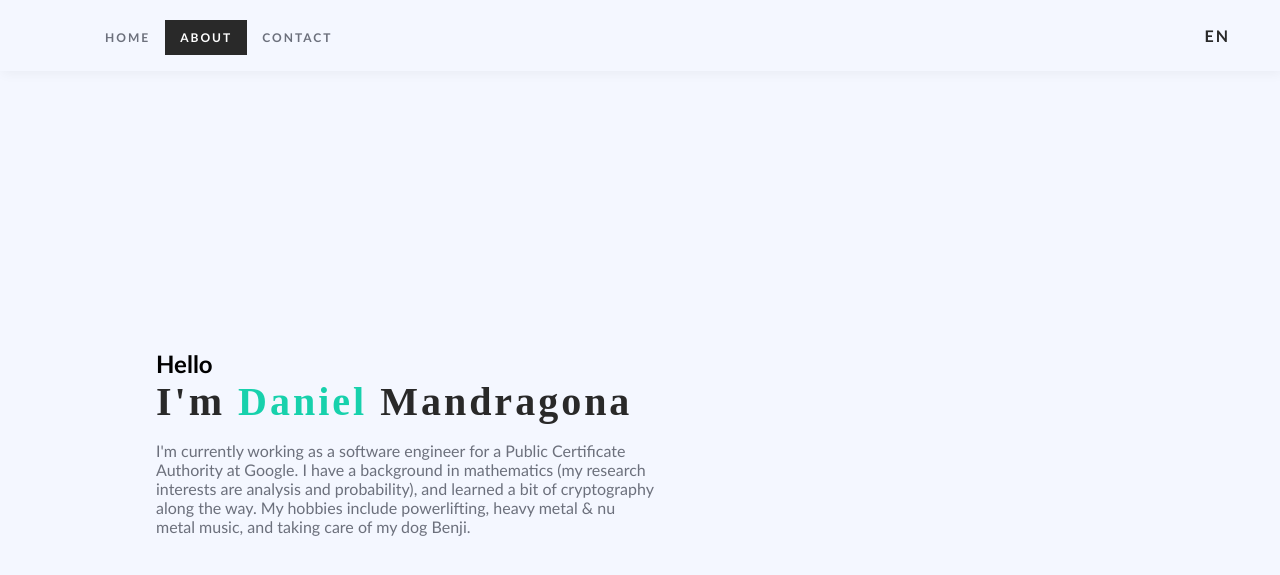
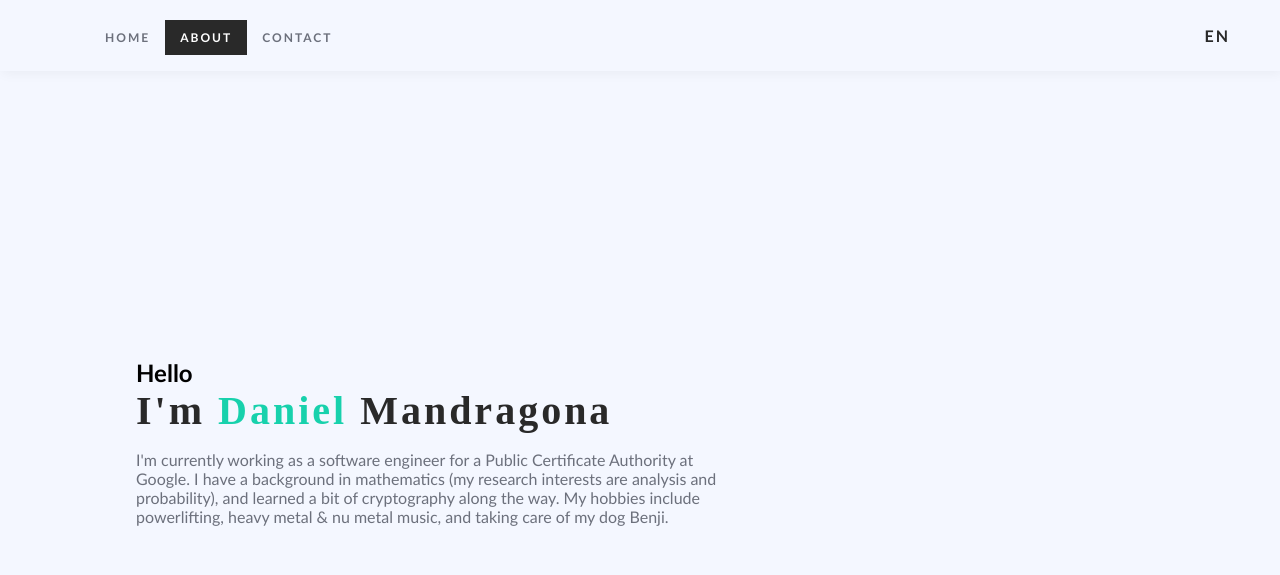
Before and after one commit to dandragona/dandragona.github.io, a Jekyll site: the page about.html, which Jekyll copies as it is, in a window 1280 px wide. Shown: the top 575 px of the page. Built offline with Jekyll 4.4.1, drawn with Linux system fonts in a browser that asks for light colours; nearby versions of some CDN libraries.

Commit message:
Mobilize About Page
Use max-width

```diff
--- a/css/main.css
+++ b/css/main.css
@@ -9,7 +9,7 @@
     /* TODO Solve this in HTML */
 }
 
-.left-corner {
+.bottom-center {
     position: fixed;
     top: 97%;
     left: 50%;
@@ -111,8 +111,8 @@ nav{
 }
 .name{
     font-family: calibri;
-    width: 500px;
-    position: absolute;
+    position: fixed;
+    max-width: 600px;
     left: 20%;
     top: 50%;
     transform: translate(-20%,-50%);
```
Also changed, not shown: benji.html (added).
